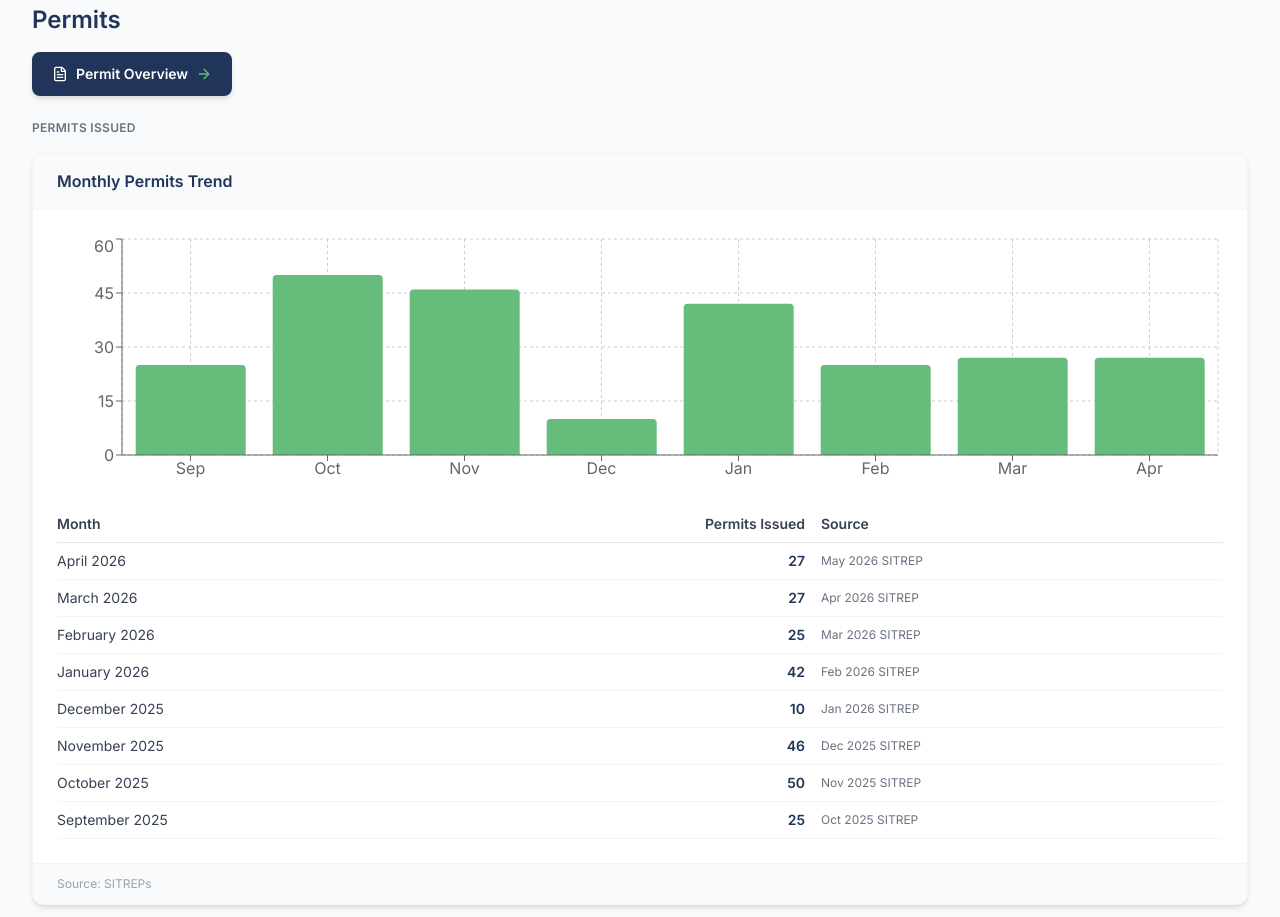
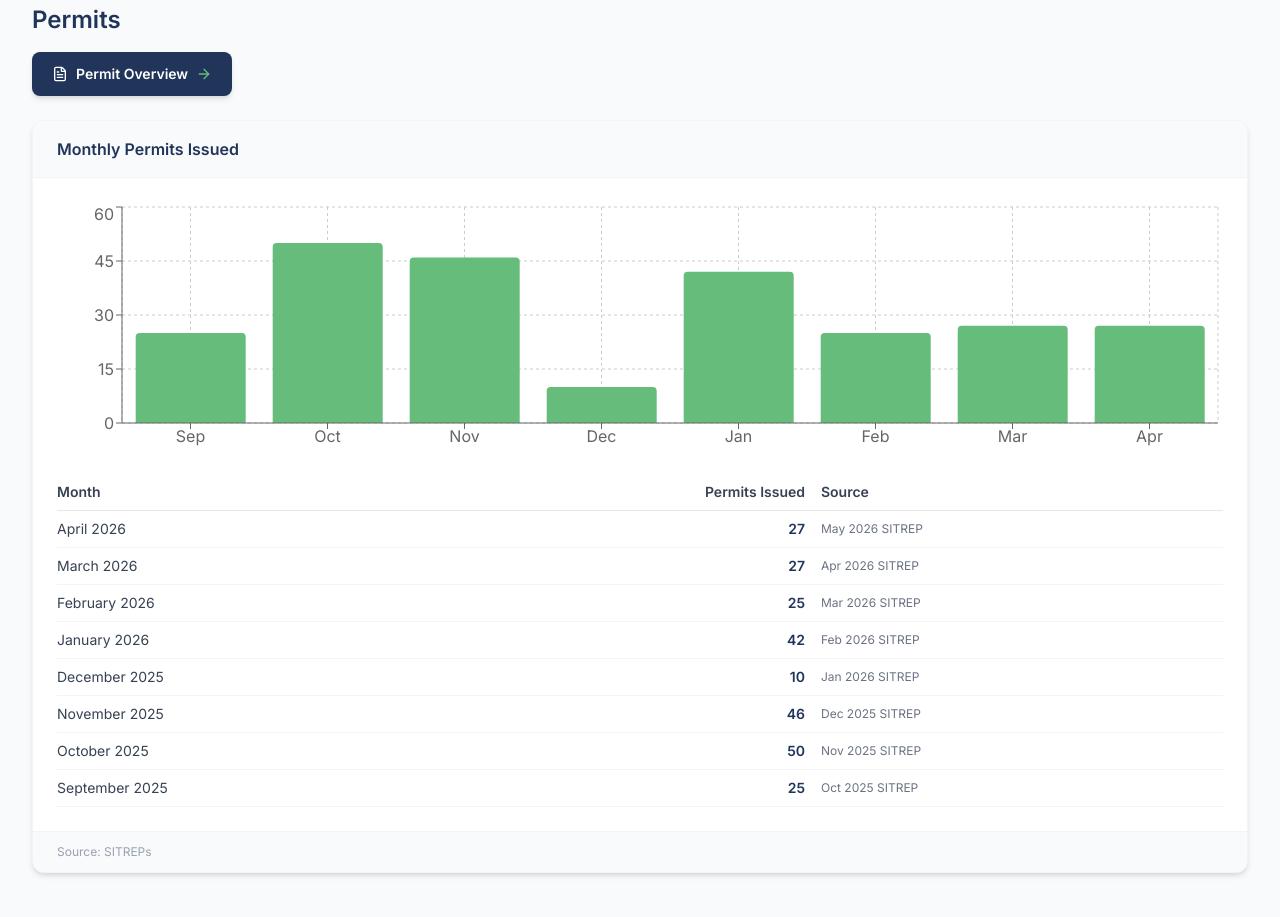
Before and after one commit to AH-Datalytics/fpa-lens, a Next.js app: page /engineering in a window 1280 px wide. Shown: the part 1040-1957 px from the top of the page. Built offline with nearby package versions, Linux system fonts and the light colour scheme.

Commit message:
Remove permits eyebrow label, rename chart to Monthly Permits Issued

```diff
--- a/src/app/engineering/page.tsx
+++ b/src/app/engineering/page.tsx
@@ -248,8 +248,7 @@ export default function OperationsPage() {
 
         {/* Permits Chart */}
         <section className="mb-12">
-          <p className="text-xs font-semibold uppercase tracking-wide text-gray-500 mb-4">Permits Issued</p>
-          <DataCard title="Monthly Permits Trend" source="SITREPs">
+          <DataCard title="Monthly Permits Issued" source="SITREPs">
             <div className="h-64">
               <ResponsiveContainer width="100%" height="100%">
                 <BarChart data={permitChartData}>
```
